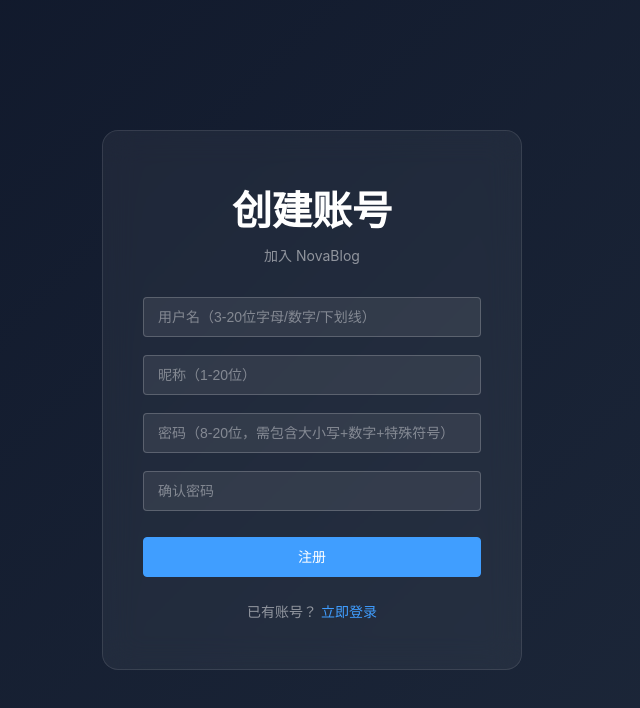
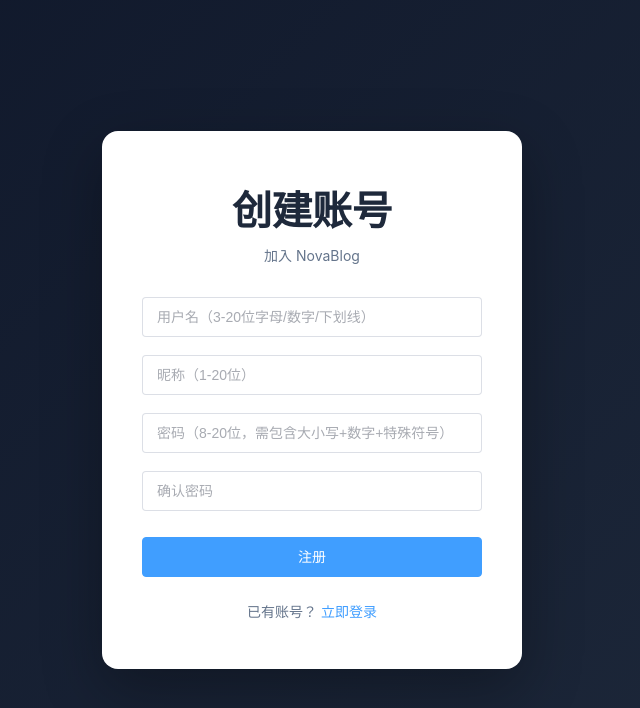
Before and after one commit to xq945/NovaBlog, a Vue app in the folder novablog-web/: page /register in a window 1280 px wide. Shown: the top 708 px of the page, without its empty margins (328-968 px from the left). Built offline with nearby package versions, Linux system fonts and the light colour scheme.

Commit message:
fix: 登录/注册页改为白色卡片背景，彻底解决输入框不可见问题

```diff
--- a/novablog-web/src/views/LoginView.vue
+++ b/novablog-web/src/views/LoginView.vue
@@ -127,53 +127,23 @@ const handleLogin = async () => {
 .login-card {
   width: 420px;
   padding: 48px 40px;
-  background: rgba(255, 255, 255, 0.05);
-  backdrop-filter: blur(16px);
+  background: #fff;
   border-radius: 16px;
-  border: 1px solid rgba(255, 255, 255, 0.1);
+  box-shadow: 0 20px 60px rgba(0, 0, 0, 0.3);
 }
 
 .title {
   font-size: clamp(1.8rem, 5vw, 2.5rem);
-  color: #fff;
+  color: #1e293b;
   margin: 0 0 8px 0;
   text-align: center;
 }
 
 .subtitle {
-  color: rgba(255, 255, 255, 0.5);
+  color: #64748b;
   text-align: center;
   margin: 0 0 32px 0;
   font-size: 14px;
-}
-
-.login-form :deep(.el-input__wrapper) {
-  background: rgba(255, 255, 255, 0.08) !important;
-  box-shadow: 0 0 0 1px rgba(255, 255, 255, 0.2) inset !important;
-}
-
-.login-form :deep(.el-input__wrapper.is-focus) {
-  box-shadow: 0 0 0 1px #409eff inset !important;
-}
-
-.login-form :deep(.el-input__wrapper:hover) {
-  box-shadow: 0 0 0 1px rgba(255, 255, 255, 0.4) inset !important;
-}
-
-.login-form :deep(.el-input__inner) {
-  color: #fff !important;
-}
-
-.login-form :deep(.el-input__inner::placeholder) {
-  color: rgba(255, 255, 255, 0.4) !important;
-}
-
-.login-form :deep(.el-input__icon) {
-  color: rgba(255, 255, 255, 0.5) !important;
-}
-
-.login-form :deep(.el-form-item__error) {
-  color: #f56c6c;
 }
 
 .submit-btn {
@@ -184,7 +154,7 @@ const handleLogin = async () => {
 .footer {
   text-align: center;
   margin-top: 24px;
-  color: rgba(255, 255, 255, 0.5);
+  color: #64748b;
   font-size: 14px;
 }
 
--- a/novablog-web/src/views/RegisterView.vue
+++ b/novablog-web/src/views/RegisterView.vue
@@ -175,54 +175,25 @@ const handleRegister = async () => {
 .register-card {
   width: 420px;
   padding: 48px 40px;
-  background: rgba(255, 255, 255, 0.05);
-  backdrop-filter: blur(16px);
+  background: #fff;
   border-radius: 16px;
-  border: 1px solid rgba(255, 255, 255, 0.1);
+  box-shadow: 0 20px 60px rgba(0, 0, 0, 0.3);
 }
 
 .title {
   font-size: clamp(1.8rem, 5vw, 2.5rem);
-  color: #fff;
+  color: #1e293b;
   margin: 0 0 8px 0;
   text-align: center;
 }
 
 .subtitle {
-  color: rgba(255, 255, 255, 0.5);
+  color: #64748b;
   text-align: center;
   margin: 0 0 32px 0;
   font-size: 14px;
 }
 
-.register-form :deep(.el-input__wrapper) {
-  background: rgba(255, 255, 255, 0.08) !important;
-  box-shadow: 0 0 0 1px rgba(255, 255, 255, 0.2) inset !important;
-}
-
-.register-form :deep(.el-input__wrapper.is-focus) {
-  box-shadow: 0 0 0 1px #409eff inset !important;
-}
-
-.register-form :deep(.el-input__wrapper:hover) {
-  box-shadow: 0 0 0 1px rgba(255, 255, 255, 0.4) inset !important;
-}
-
-.register-form :deep(.el-input__inner) {
-  color: #fff !important;
-}
-
-.register-form :deep(.el-input__inner::placeholder) {
-  color: rgba(255, 255, 255, 0.4) !important;
-}
-
-.register-form :deep(.el-input__icon) {
-  color: rgba(255, 255, 255, 0.5) !important;
-}
-
-.register-form :deep(.el-form-item__error) {
-  color: #f56c6c;
-}
 
 .submit-btn {
   width: 100%;
@@ -232,7 +203,7 @@ const handleRegister = async () => {
 .footer {
   text-align: center;
   margin-top: 24px;
-  color: rgba(255, 255, 255, 0.5);
+  color: #64748b;
   font-size: 14px;
 }
 
```
